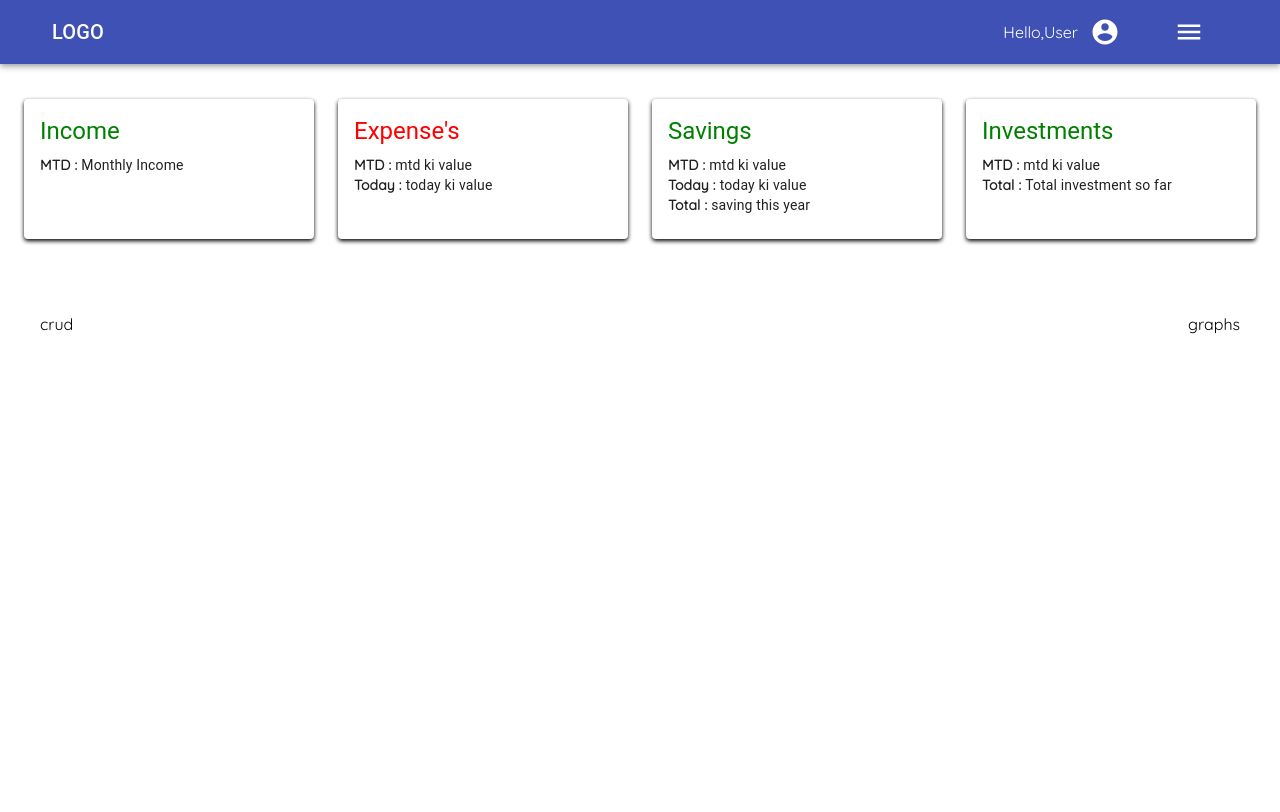
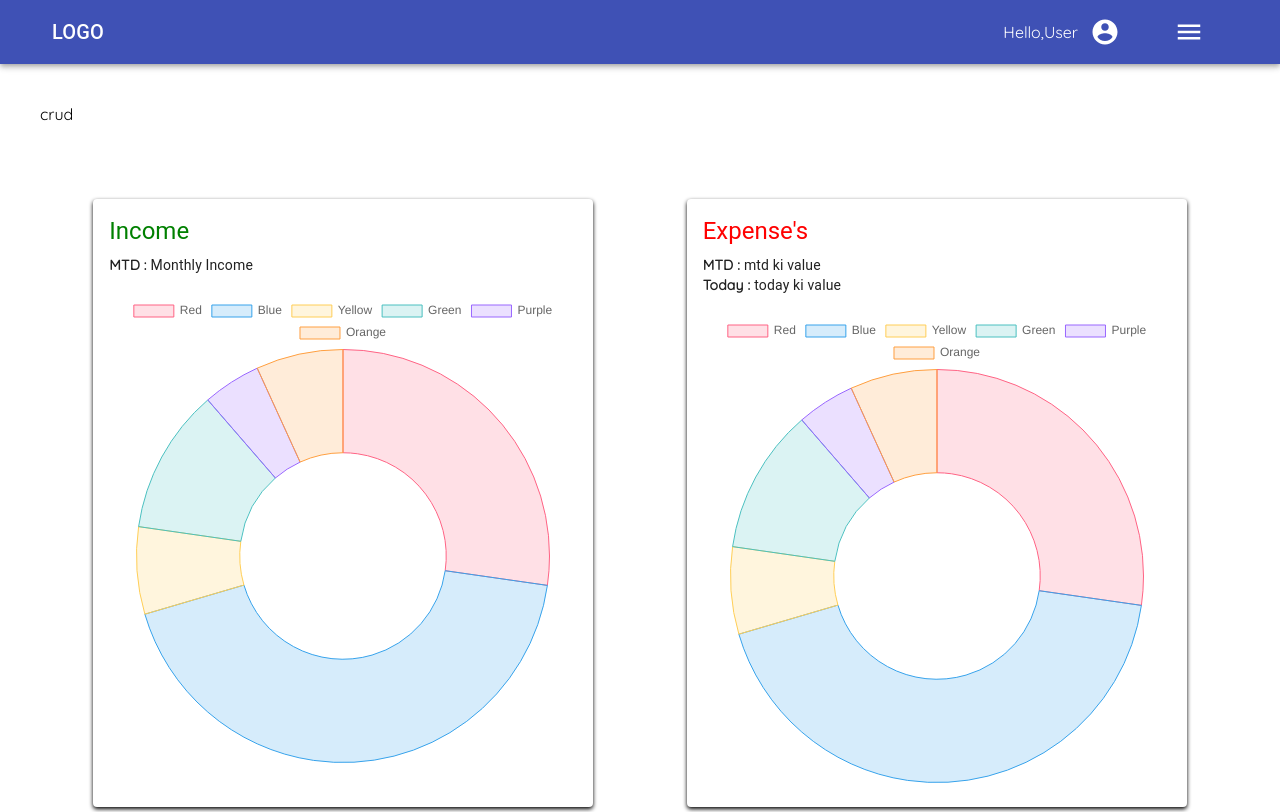
Before and after one commit to mittalsam20/Family-budget-tracker, a React (Create React App) app in the folder client/: page / in a window 1280 px wide. Shown: the top 812 px of the page. Built offline with nearby package versions, Linux system fonts and the light colour scheme.

Commit message:
chars added

```diff
--- a/client/package.json
+++ b/client/package.json
@@ -12,7 +12,9 @@
     "axios": "^0.21.1",
     "bcrypt": "^5.0.1",
     "bcryptjs": "^2.4.3",
+    "chart.js": "^3.5.0",
     "react": "^17.0.2",
+    "react-chartjs-2": "^3.0.4",
     "react-dom": "^17.0.2",
     "react-router-dom": "^5.2.0",
     "react-scripts": "4.0.3",
--- a/client/src/components/cards/homeCards.js
+++ b/client/src/components/cards/homeCards.js
@@ -2,15 +2,43 @@ import { makeStyles } from "@material-ui/core/styles";
 import Card from "@material-ui/core/Card";
 import CardContent from "@material-ui/core/CardContent";
 import Typography from "@material-ui/core/Typography";
+import { Doughnut } from "react-chartjs-2";
 // import Button from "@material-ui/core/Button";
 
 import "./cards.css";
 const useStyles = makeStyles({
   root: {
-    minWidth: 290,
-    maxWidth: 290,
+    minWidth: 500,
+    maxWidth: 510,
   },
 });
+
+const cdata = {
+  labels: ["Red", "Blue", "Yellow", "Green", "Purple", "Orange"],
+  datasets: [
+    {
+      label: "# of Votes",
+      data: [12, 19, 3, 5, 2, 3],
+      backgroundColor: [
+        "rgba(255, 99, 132, 0.2)",
+        "rgba(54, 162, 235, 0.2)",
+        "rgba(255, 206, 86, 0.2)",
+        "rgba(75, 192, 192, 0.2)",
+        "rgba(153, 102, 255, 0.2)",
+        "rgba(255, 159, 64, 0.2)",
+      ],
+      borderColor: [
+        "rgba(255, 99, 132, 1)",
+        "rgba(54, 162, 235, 1)",
+        "rgba(255, 206, 86, 1)",
+        "rgba(75, 192, 192, 1)",
+        "rgba(153, 102, 255, 1)",
+        "rgba(255, 159, 64, 1)",
+      ],
+      borderWidth: 1,
+    },
+  ],
+};
 
 const HomeCards = (props) => {
   const { heading, headingColor, first, second, third } = props;
@@ -28,7 +56,6 @@ const HomeCards = (props) => {
           >
             {heading}
           </Typography>
-
           <Typography variant="body2" component="p">
             <strong>MTD : </strong>
             {first}
@@ -47,6 +74,8 @@ const HomeCards = (props) => {
               </>
             )}
           </Typography>
+          <br />
+          <Doughnut data={cdata} />
         </CardContent>
       </Card>
       {/* </Button> */}
--- a/client/src/pages/home/home.jsx
+++ b/client/src/pages/home/home.jsx
@@ -12,49 +12,45 @@ const Home = () => {
     totalSavings: "saving this year",
   };
 
-    return ( <
-        >
-        <
-        div className = "container" >
-        <
-        div className = "all-cards" >
-        <
-        HomeCards heading = "Income"
-        headingColor = "green"
-        first = { content.monthlyIncome }
-        /> <
-        HomeCards heading = "Expense's"
-        headingColor = "red"
-        first = { content.MTD }
-        second = { content.today }
-        /> <
-        HomeCards heading = "Savings"
-        headingColor = "green"
-        first = { content.MTD }
-        second = { content.today }
-        third = { content.totalSavings }
-        /> <
-        HomeCards heading = "Investments"
-        headingColor = "green"
-        first = { content.MTD }
-        third = { content.totalInvestment }
-        /> <
-        /div> <
-        div className = "crud-and-graph" >
-        <
-        div className = "crud" >
-        <
-        Inexcrud / >
-        <
-        /div> <
-        div className = "graph" >
-        <
-        Homegraphs / >
-        <
-        /div> <
-        /div> <
-        /div> <
+  return (
+    <>
+      <div className="container">
+        <div className="crud-and-graph">
+          <div className="crud">
+            <Inexcrud />
+          </div>
+        </div>
+        <div className="all-cards">
+          <HomeCards
+            heading="Income"
+            headingColor="green"
+            first={content.monthlyIncome}
           />
+          <HomeCards
+            heading="Expense's"
+            headingColor="red"
+            first={content.MTD}
+            second={content.today}
+          />
+        </div>
+
+        <div className="all-cards">
+          <HomeCards
+            heading="Savings"
+            headingColor="green"
+            first={content.MTD}
+            second={content.today}
+            third={content.totalSavings}
+          />
+          <HomeCards
+            heading="Investments"
+            headingColor="green"
+            first={content.MTD}
+            third={content.totalInvestment}
+          />
+        </div>
+      </div>
+    </>
   );
 };
 
```
Also changed, not shown: client/src/pages/family-manager/FamilyManager.jsx (+55 -55 lines), 1 other file (tests, documents, lock files or other folders). Lines whose indentation alone changed are shown as unchanged.
